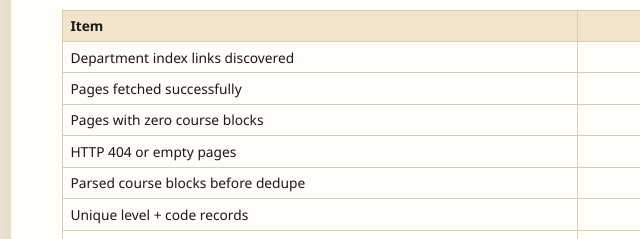
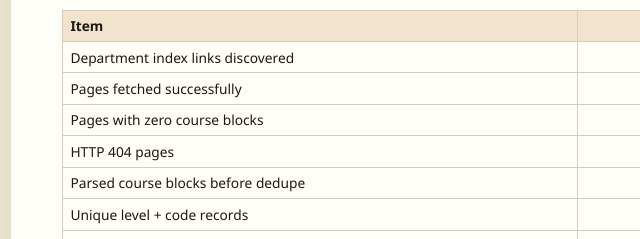
Before and after one commit to clmoon2/aggie-course-scout, a plain HTML site: page web/report.html in a window 1280 px wide. Shown: the part 1781-2020 px from the top of the page, 219-859 px from the left. Drawn offline with Linux system fonts and the light colour scheme.

Commit message:
Clarify empty-page count in data table

```diff
--- a/web/report.html
+++ b/web/report.html
@@ -71,7 +71,7 @@
   <tr><td>Department index links discovered</td><td class="num">383</td></tr>
   <tr><td>Pages fetched successfully</td><td class="num">383</td></tr>
   <tr><td>Pages with zero course blocks</td><td class="num">7</td></tr>
-  <tr><td>HTTP 404 or empty pages</td><td class="num">0</td></tr>
+  <tr><td>HTTP 404 pages</td><td class="num">0</td></tr>
   <tr><td>Parsed course blocks before dedupe</td><td class="num">10,275</td></tr>
   <tr><td>Unique level + code records</td><td class="num">10,275</td></tr>
   <tr><td>Undergraduate / graduate</td><td class="num">5,260 / 5,015</td></tr>
```
Also changed, not shown: 6 other files.
